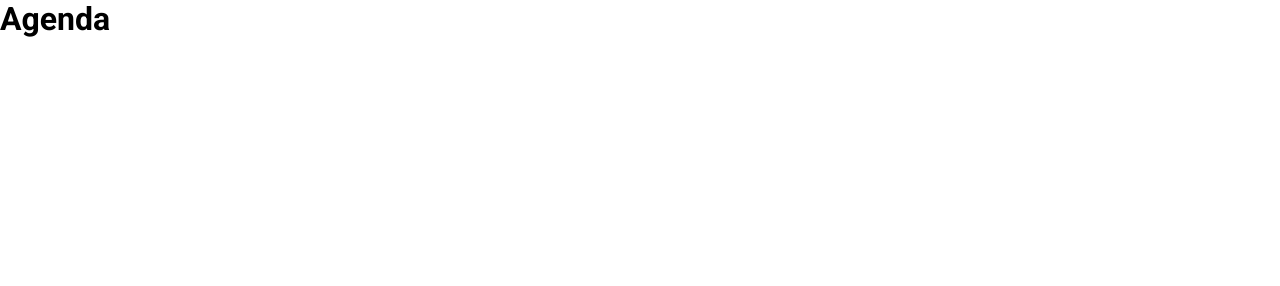
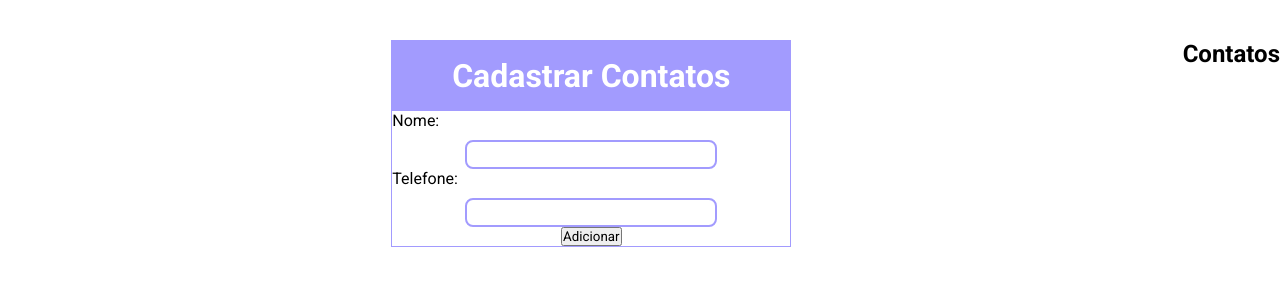
Before and after one commit to ThaisGO/exercicio_agenda_js, a plain HTML site: page index.html in a window 1280 px wide. Drawn offline with Linux system fonts and the light colour scheme.

Commit message:
feat: estrutura de formulario da agenda e semi-estilização

```diff
--- a/index.html
+++ b/index.html
@@ -11,7 +11,29 @@
     <title>Agenda EBAC</title>
 </head>
 <body>
-    <h1>Agenda</h1>
+    <div class="container">
+        <section class="cadastro-container">
+            <h1>Cadastrar Contatos</h1>
+
+            <form>
+                <div>
+                    <label for="nome">Nome:
+                        <input type="text" nome="name" id="inputNome">
+                    </label>
+                </div>
+
+                <label for="telefone">Telefone:</label>
+                <input type="tel" name="telefone" id="inputTelefone">
+
+                <button type="submit">Adicionar</button>
+            </form>
+        </section>
+
+        <section>
+            <h1>Contatos</h1>
+
+        </section>
+    </div>
     <script src="./script.js"></script>
 </body>
 </html>
--- a/main.css
+++ b/main.css
@@ -4,3 +4,40 @@
     box-sizing: border-box;
     font-family: 'Roboto', Helvetica, Arial, sans-serif;
 }
+
+.container {
+    max-width: 1360px;
+    margin: 40px auto;
+    /* width: 100%; */
+    display: flex;
+    justify-content: center;
+}
+
+.cadastro-container {
+    border: solid 1px #A29BFE;
+    max-width: 400px;
+    width: 100%;
+    /* text-align: center; */
+    margin: 0 auto;
+}
+
+.cadastro-container h1{
+    text-align: center;
+    font-size: 32px;
+    color: #fff;
+    background-color: #A29BFE;
+    padding: 16px 32px;
+}
+
+.cadastro-container form input,
+.cadastro-container form label,
+.cadastro-container form button {
+    display: block;
+    margin: 0 auto;
+}
+.cadastro-container form input {
+    margin-top: 10px;
+    padding: 5px 48px;
+    border: solid 2px #A29BFE;
+    border-radius: 8px;
+}
```
